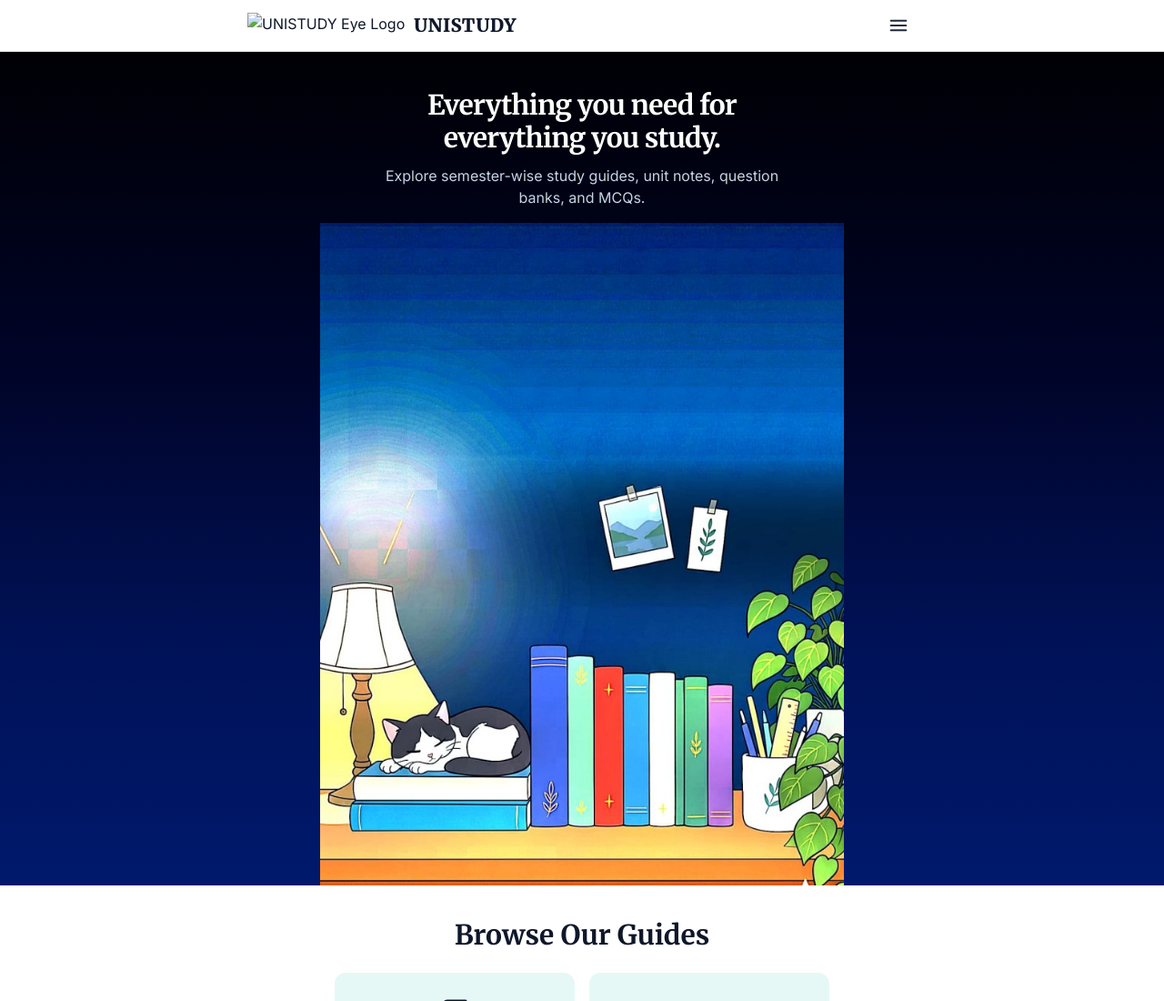
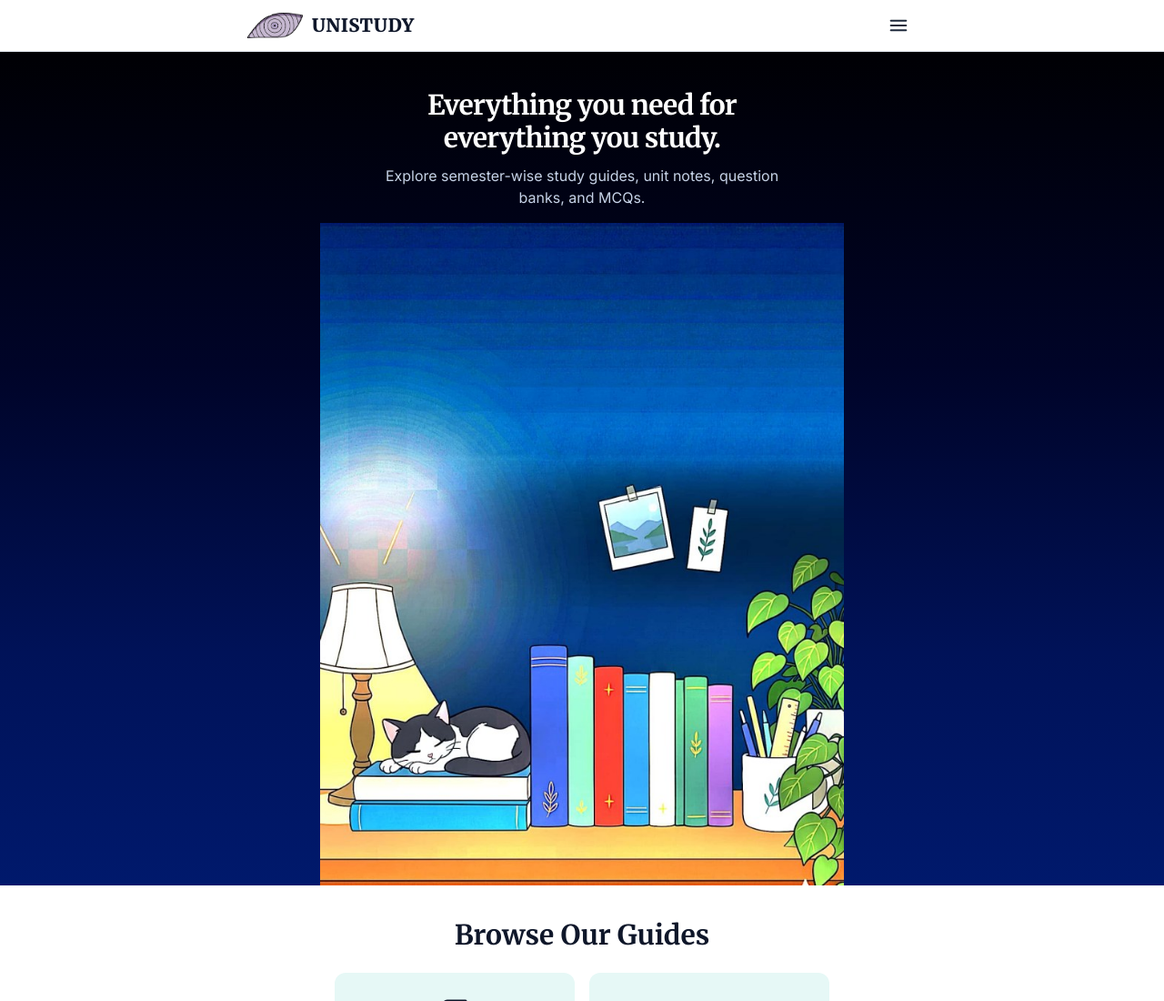
Before and after one commit to zapadiyavirat008-glitch/UNISTUDY, a plain HTML site: page index.html in a window 1280 px wide. Shown: the top 1100 px of the page at 91% size. Drawn offline with nearby package versions, Linux system fonts and the light colour scheme.

Commit message:
Update index.html

```diff
--- a/index.html
+++ b/index.html
@@ -175,7 +175,7 @@
     <div class="max-w-3xl mx-auto px-4 h-14 flex items-center justify-between">
       <!-- Site Logo + Name -->
       <button type="button" onclick="goHome()" class="flex items-center gap-2.5 text-left focus:outline-none group" aria-label="Go to UNISTUDY Home">
-        <img src="assets/eye_logo.png" alt="UNISTUDY Eye Logo" class="h-7 w-auto object-contain transition-transform group-hover:scale-105" />
+        <img src="eye_logo.png" alt="UNISTUDY Eye Logo" class="h-7 w-auto object-contain transition-transform group-hover:scale-105" />
         <span class="font-serif-title font-black text-xl tracking-wide text-slate-900">UNISTUDY</span>
       </button>
 
```
